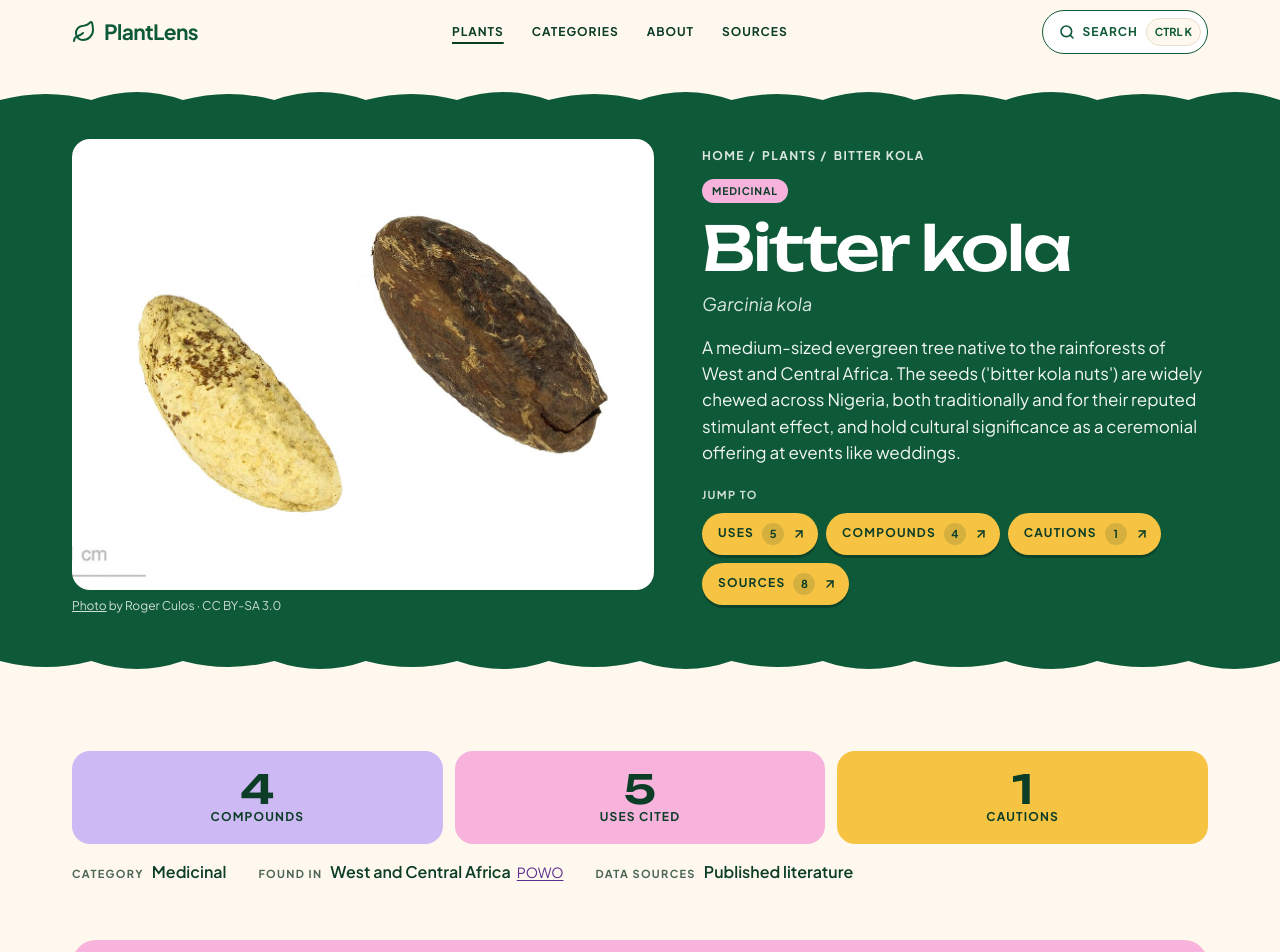
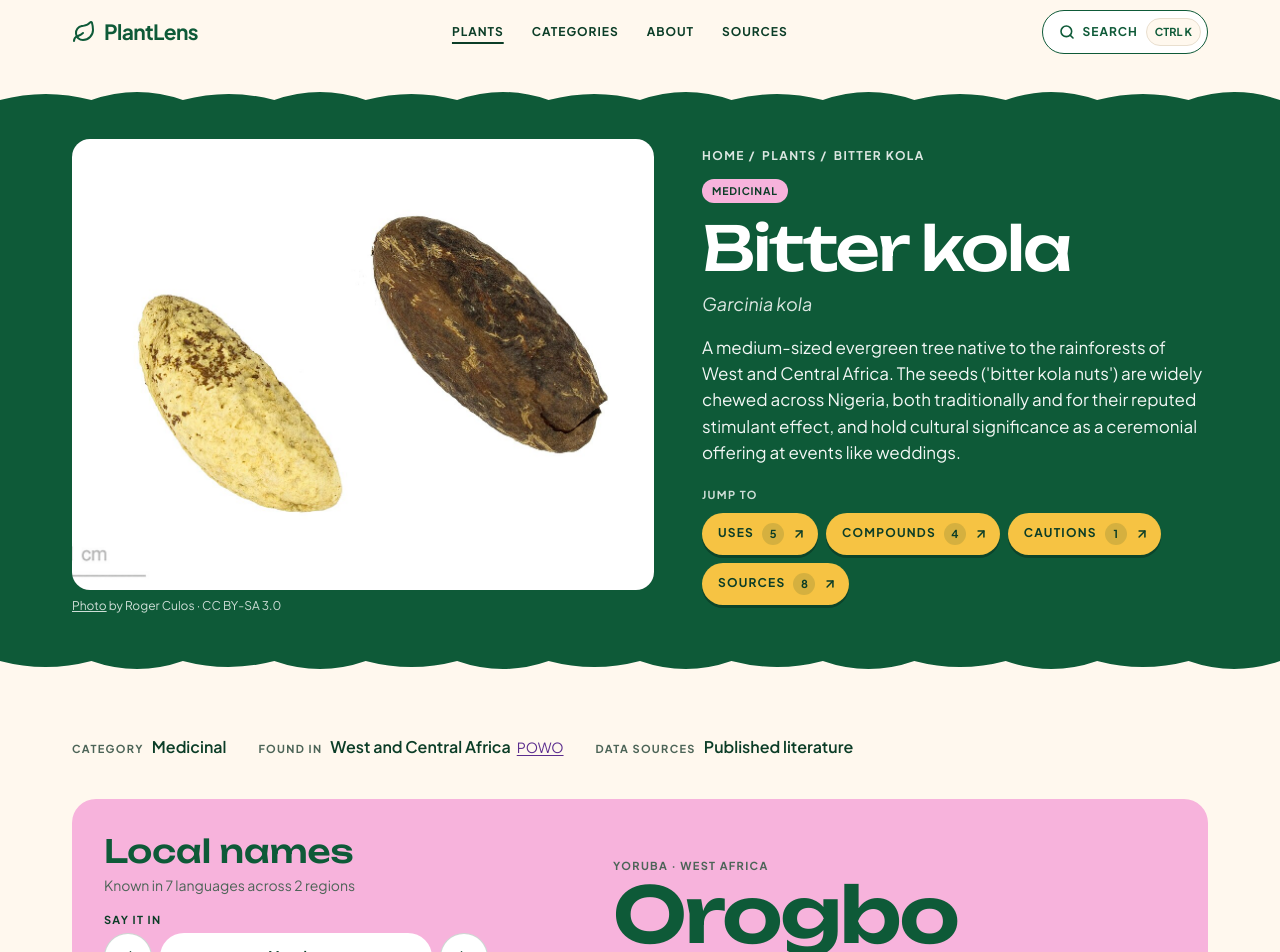
Before and after one commit to fabusuyi-deborah/PlantLens, a Next.js app: page /plants/bitter-kola in a window 1280 px wide. Shown: the top 952 px of the page. Built offline with nearby package versions, Linux system fonts and the light colour scheme.

Commit message:
Remove the count tiles from plant pages
The compounds / uses / cautions tiles repeated the counts already shown
on the Jump to buttons in the hero. Keep the category, found-in and data
sources line.

```diff
--- a/src/app/plants/[id]/page.tsx
+++ b/src/app/plants/[id]/page.tsx
@@ -143,13 +143,8 @@ export default async function PlantPage(props: PageProps<"/plants/[id]">) {
         </div>
       </WaveBand>
 
-      <section aria-label="At a glance" className="mx-auto max-w-300 px-4 pt-18 pb-8 md:px-8">
-        <div className="grid grid-cols-3 gap-3">
-          <Fact value={compounds.length} label="compounds" color="bg-lavender" />
-          <Fact value={uses.length} label="uses cited" color="bg-pink" />
-          <Fact value={cautions.length} label="cautions" color="bg-yellow" />
-        </div>
-        <dl className="mt-4 flex flex-wrap gap-x-8 gap-y-2">
+      <section aria-label="At a glance" className="mx-auto max-w-300 px-4 pt-14 pb-4 md:px-8">
+        <dl className="flex flex-wrap gap-x-8 gap-y-2">
           <div className="flex items-baseline gap-2">
             <dt className="text-overline text-ink-secondary uppercase">
               {plant.category.length > 1 ? "Categories" : "Category"}
@@ -276,12 +271,3 @@ export default async function PlantPage(props: PageProps<"/plants/[id]">) {
     </main>
   );
 }
-
-function Fact({ value, label, color }: { value: number; label: string; color: string }) {
-  return (
-    <div className={`rounded-[18px] px-2 py-4.5 text-center sm:px-4.5 ${color}`}>
-      <b className="block font-display text-[2.5rem] leading-none font-semibold">{value}</b>
-      <small className="block text-[0.625rem] font-bold tracking-[0.06em] uppercase sm:text-caption sm:tracking-widest">{label}</small>
-    </div>
-  );
-}
```
